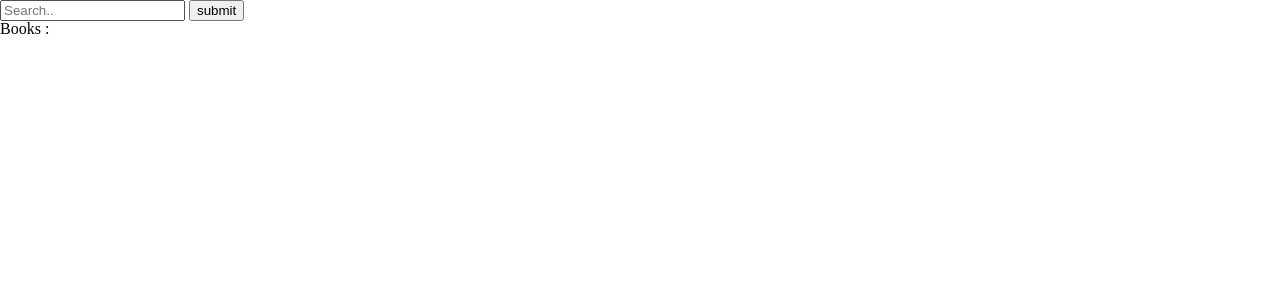
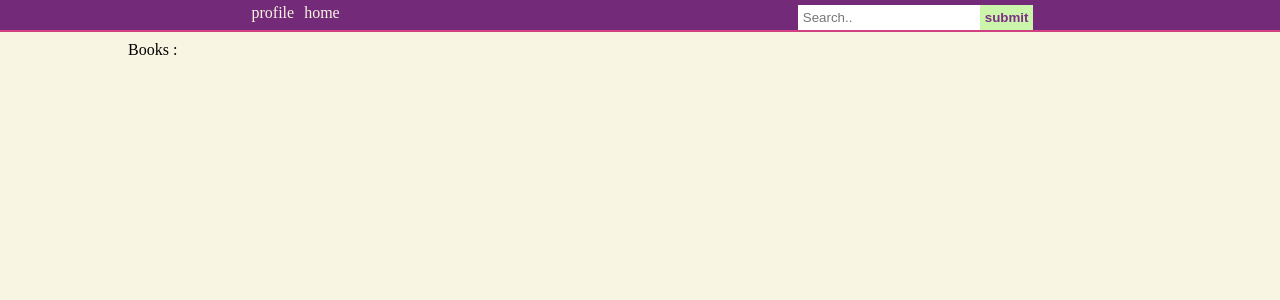
Before and after one commit to htshongany/libraryapp, a Django app: page / in a window 1280 px wide. Shown: the top 300 px of the page. Run offline with Django 4.2, Linux system fonts and the light colour scheme; data that the repository does not hold is empty.

Commit message:
set [css file add(menu-bar)]

```diff
--- a/static/css/styles.css
+++ b/static/css/styles.css
@@ -46,3 +46,55 @@ table {
 	border-collapse: collapse;
 	border-spacing: 0;
 }
+
+body{
+	background: #f9f5e3;
+	font-family: "JetBrains Mono";
+}
+
+/* menu */
+
+.menu{
+	background: #732a78;
+	padding-top: 5px;
+/*	padding-bottom: 5px;*/
+	padding-right:20px;
+	padding-left:20px;
+
+	border-bottom:2px solid #d14081 ;
+
+	display: flex;
+	flex-wrap: wrap;
+	flex-direction: row;
+/*	justify-content: space-between;*/
+	justify-content: space-around;
+}
+.nav-list{
+	display: flex;
+	flex-wrap: wrap;
+	flex-direction: row;
+}
+.nav-item{padding: 0 5px 0 5px;}
+.nav-item a{color: #f9f5e3; text-decoration: none;}
+.search-bar{
+	margin:0;
+	padding:0;
+	outline:0;
+	border:0;
+	padding-left:5px ;
+
+}
+.btn{
+	margin:0;
+	padding:5px;
+	outline:0;
+	border:0;
+	background:#ccf5ac;
+	color: #7e2e84;
+	font-weight: bold;
+}
+
+.wrapper {
+	width: 80%;
+	margin: 10px auto;
+}
--- a/templates/base.html
+++ b/templates/base.html
@@ -10,14 +10,22 @@
     <title>library-app</title>
 </head>
 <body>
-    <nav>
-        <form method="POST" action="{% url 'library:search-results' %}">
-            <input type="search" name='search' placeholder="Search..">
-            <button type="submit">submit</button>
+    <nav class="menu">
+        <ul class="nav-list">
+			<li class="nav-item"><a href="#">profile</a></li>
+			<li class="nav-item"><a href="{% url 'library:index' %}">home</a></li>
+		</ul>
+
+        <form class="nav-list" method="POST" action="{% url 'library:search-results' %}">
+            <input class="search-bar" type="search" name='search' placeholder="Search..">
+            <button class="btn" type="submit">submit</button>
             {% csrf_token %}
         </form>
     </nav>
-    {% block content %}
-    {% endblock %}
+    <div class="wrapper">
+        {% block content %}
+        {% endblock %}
+    </div>
+
 </body>
 </html>
```
